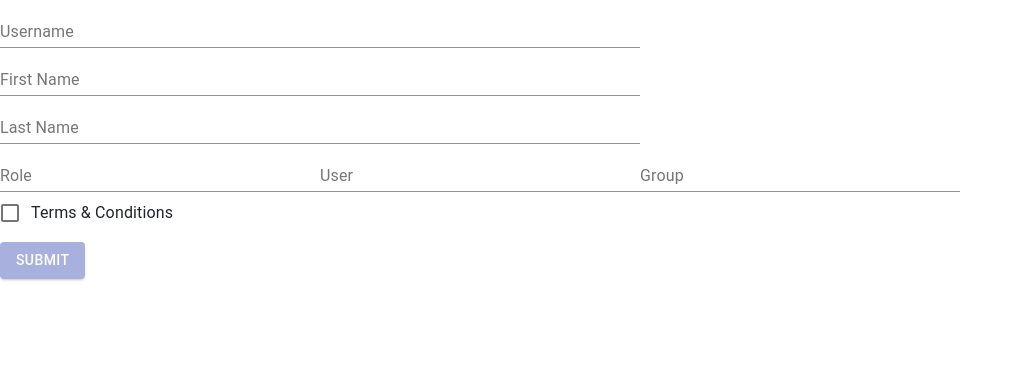
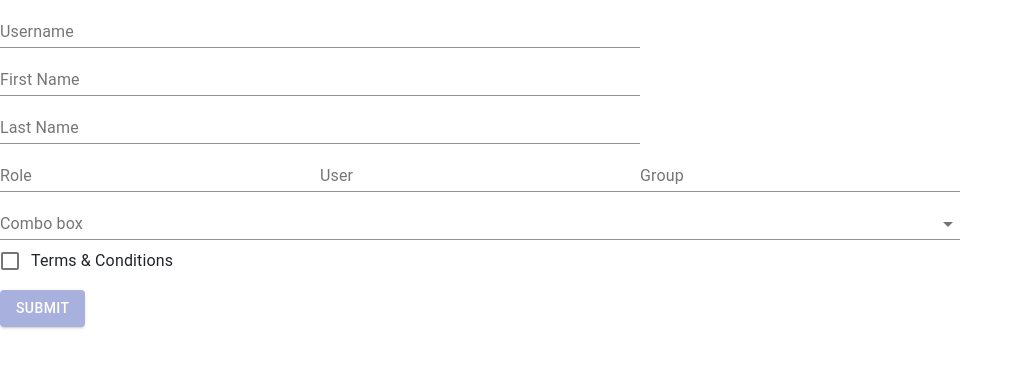
Before and after one commit to satishwaghela/react-form, a React (Create React App) app: page / in a window 1280 px wide. Shown: the top 368 px of the page, without its empty margins (0-1016 px from the left). Built offline with nearby package versions, Linux system fonts and the light colour scheme.

Commit message:
Auto complete field

```diff
--- a/package.json
+++ b/package.json
@@ -4,6 +4,7 @@
   "private": true,
   "dependencies": {
     "@material-ui/core": "^4.11.0",
+    "@material-ui/lab": "^4.0.0-alpha.56",
     "@testing-library/jest-dom": "^4.2.4",
     "@testing-library/react": "^9.3.2",
     "@testing-library/user-event": "^7.1.2",
--- /dev/null
+++ b/src/FormHook/Fields/FAutoComplete.js
@@ -0,0 +1,62 @@
+import React from 'react';
+import _ from 'lodash';
+import TextField from '@material-ui/core/TextField';
+import Autocomplete from '@material-ui/lab/Autocomplete';
+import { handleChangeFlow, getHelperText } from './FieldUtils';
+
+export default function FTextField (props) {
+  const {
+    AutocompleteProps = {}, TextFieldProps = {},
+    form, fieldKeyPath, validation, onValueChange,
+    valueKey = 'value'
+  } = props;
+  const { formState } = form;
+  const fieldMetaData = form.getFieldMetaData(formState, fieldKeyPath);
+
+  const { multiple, options } = AutocompleteProps;
+
+  const handleChange = (event, selected) => {
+    let value;
+    if (multiple) {
+      value = selected.map(option => _.get(option, valueKey));
+    } else {
+      value = _.get(selected, valueKey);
+    }
+    handleChangeFlow(value, fieldKeyPath, onValueChange, validation, form);
+  };
+
+  let emptyValue;
+  if (multiple) {
+    emptyValue = [];
+  } else {
+    emptyValue = '';
+  }
+
+  const value = form.getFieldValue(formState, fieldKeyPath, emptyValue);
+
+  let selected;
+  if (multiple) {
+    selected = options.filter(option => {
+      const optionValue = _.get(option, valueKey);
+      return value.includes(optionValue);
+    });
+  } else {
+    selected = options.find(option => {
+      const optionValue = _.get(option, valueKey);
+      return value === optionValue;
+    });
+  }
+
+  return (
+    <>
+      <Autocomplete
+        fullWidth
+        value={selected}
+        {...AutocompleteProps}
+        onChange={handleChange}
+        renderInput={(params) => <TextField {...params} {...TextFieldProps} />}
+      />
+      {getHelperText(fieldMetaData)}
+    </>
+  );
+}
--- a/src/FormHook/Fields/FCheckbox.js
+++ b/src/FormHook/Fields/FCheckbox.js
@@ -5,7 +5,7 @@ import FormControlLabel from '@material-ui/core/FormControlLabel';
 
 import { handleChangeFlow, getHelperText } from './FieldUtils';
 
-export default function FFTextField(props) {
+export default function FTextField (props) {
   const { FormControlLabelProps, CheckboxProps, form, fieldKeyPath, validation, onValueChange } = props;
   const { formState } = form;
   const fieldMetaData = form.getFieldMetaData(formState, fieldKeyPath);
@@ -13,7 +13,7 @@ export default function FFTextField(props) {
   const handleChange = (event) => {
     const value = event.target.checked;
     handleChangeFlow(value, fieldKeyPath, onValueChange, validation, form);
-  }
+  };
 
   return (
     <>
--- a/src/FormHook/Fields/FObjectField.js
+++ b/src/FormHook/Fields/FObjectField.js
@@ -2,8 +2,8 @@ import React from 'react';
 
 import { getHelperText } from './FieldUtils';
 
-export default function FFObjectField (props) {
-  const { form, fieldKeyPath, validation, Child } = props;
+export default function FObjectField (props) {
+  const { form, fieldKeyPath, validation, Child, ChildProps = {} } = props;
   const { formState } = form;
   const fieldMetaData = form.getFieldMetaData(formState, fieldKeyPath);
 
@@ -12,15 +12,16 @@ export default function FFObjectField (props) {
       const validator = form.getValidator(newFormState, fieldKeyPath, object);
       validator();
     }
-  }
+  };
 
   const clearObjectError = (newFormState) => {
     form.setFieldError(newFormState, fieldKeyPath);
-  }
+  };
 
   return (
     <>
       <Child
+        {...ChildProps}
         form={form}
         validateObject={validateObject}
         clearObjectError={clearObjectError}
@@ -34,5 +35,5 @@ export default function FFObjectField (props) {
         {getHelperText(fieldMetaData)}
       </div>
     </>
-  )
+  );
 }
--- a/src/FormHook/Fields/FTextField.js
+++ b/src/FormHook/Fields/FTextField.js
@@ -2,7 +2,7 @@ import React from 'react';
 import TextField from '@material-ui/core/TextField';
 import { handleChangeFlow, getHelperText } from './FieldUtils';
 
-export default function FFTextField(props) {
+export default function FTextField(props) {
   const { TextFieldProps, form, fieldKeyPath, validation, onValueChange } = props;
   const { formState } = form;
   const fieldMetaData = form.getFieldMetaData(formState, fieldKeyPath);
--- a/src/HooksExample/HooksExample.js
+++ b/src/HooksExample/HooksExample.js
@@ -4,6 +4,7 @@ import Button from '@material-ui/core/Button';
 import useForm from '../FormHook';
 import FTextField from '../FormHook/Fields/FTextField';
 import FCheckbox from '../FormHook/Fields/FCheckbox';
+import FAutoComplete from '../FormHook/Fields/FAutoComplete';
 import AsyncValidationExample from './AsyncValidationExample';
 import ObjectFieldExample from './ObjectFieldExample';
 import { requiredValidation } from './validations';
@@ -63,6 +64,21 @@ export default function Example () {
       <Grid container xs={9}>
         <ObjectFieldExample form={form} />
       </Grid>
+      <Grid container xs={9}>
+        <FAutoComplete
+          form={form}
+          fieldKeyPath='dummyname'
+          valueKey='name'
+          AutocompleteProps={{
+            multiple: true,
+            options: [{ name: 'Bob' }, { name: 'Alice' }],
+            getOptionLabel: (option) => option.name
+          }}
+          TextFieldProps={{
+            label: 'Combo box'
+          }}
+        />
+      </Grid>
       <FCheckbox
         form={form}
         fieldKeyPath='ack'
@@ -78,9 +94,9 @@ export default function Example () {
         <Button
           ref={submitBtnRef}
           {...buttonProps}
-          variant="contained" color="primary"
+          variant='contained' color='primary'
           onClick={() => {
-            console.log('form submit')
+            console.log('form submit');
             const validity = form.getFormValidity();
             if (validity.valid) {
               console.log(form.formState.formData);
```
Also changed, not shown: 1 other file (tests, documents, lock files or other folders).
